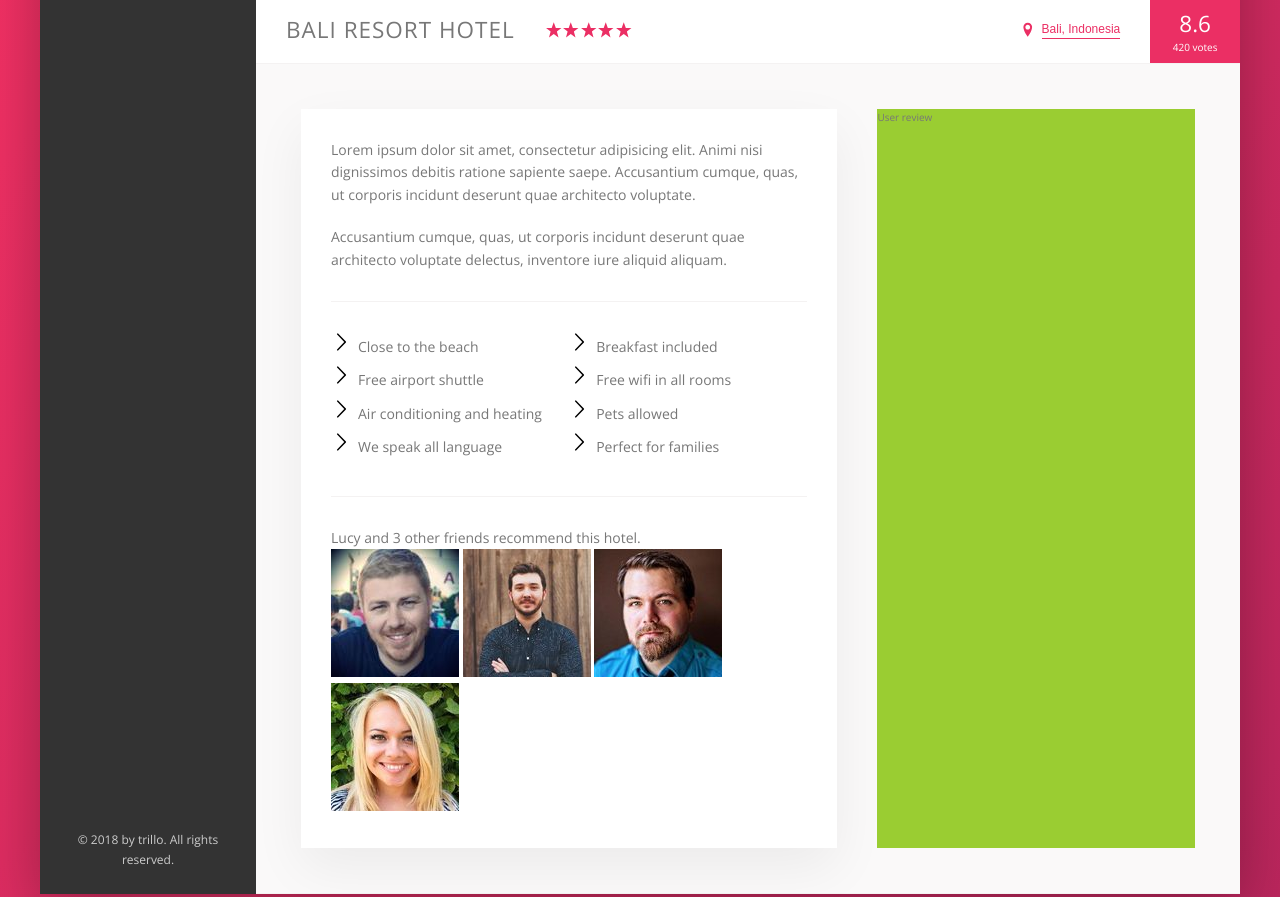
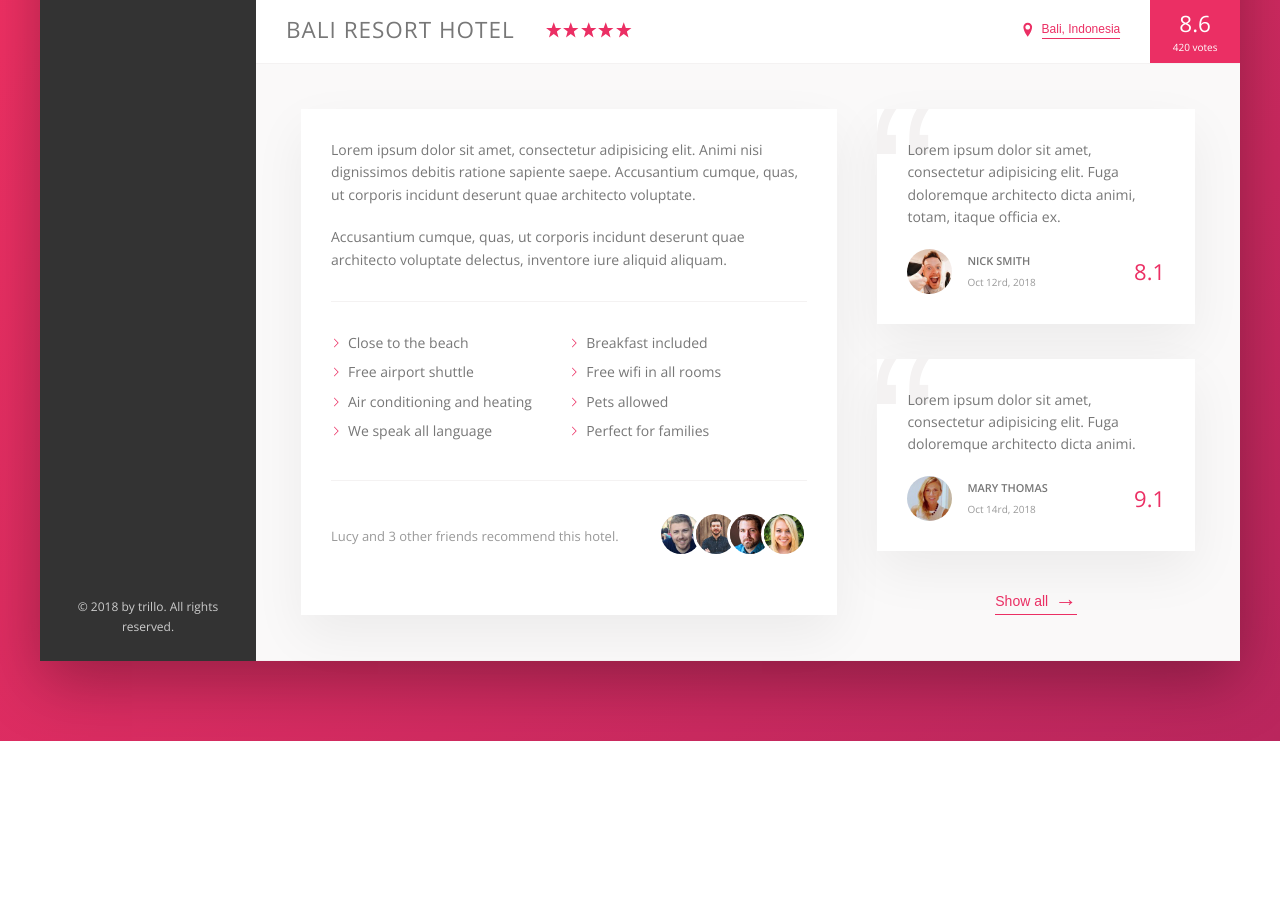
Before and after one commit to vallendito/trillo-flex-sass, a website: page index.html in a window 1280 px wide. Shown: the part 538-1435 px from the top of the page. After the commit the page ends 1279 px from the top, so only its background shows below. Drawn offline with nearby package versions, Linux system fonts and the light colour scheme.

Commit message:
add testimoni and style

```diff
--- a/index.html
+++ b/index.html
@@ -176,7 +176,37 @@
                         </div>
 
                         <div class="user-reviews">
-                            User review
+
+                            <figure class="review">
+                                <blockquote class="review__text">
+                                    Lorem ipsum dolor sit amet, consectetur adipisicing elit. Fuga doloremque architecto dicta animi, totam, itaque officia ex.
+                                </blockquote>
+                                <figcaption class="review__user">
+                                    <img src="img/user-1.jpg" alt="User 1" class="review__photo">
+                                    <div class="review__user-box">
+                                        <p class="review__user-name">Nick Smith</p>
+                                        <p class="review__user-date">Oct 12rd, 2018 </p>
+                                    </div>
+                                    <div class="review__rating">8.1</div>
+                                </figcaption>
+                            </figure>
+
+                            <figure class="review">
+                                <blockquote class="review__text">
+                                    Lorem ipsum dolor sit amet, consectetur adipisicing elit. Fuga doloremque architecto dicta animi.
+                                </blockquote>
+                                <figcaption class="review__user">
+                                    <img src="img/user-2.jpg" alt="User 2" class="review__photo">
+                                    <div class="review__user-box">
+                                        <p class="review__user-name">Mary Thomas</p>
+                                        <p class="review__user-date">Oct 14rd, 2018 </p>
+                                    </div>
+                                    <div class="review__rating">9.1</div>
+                                </figcaption>
+                            </figure>
+
+                            <button class="btn-inline">Show all <span>&rarr;</span></button>
+
                         </div>
                     </div>
                 </main>
--- a/sass/_components.scss
+++ b/sass/_components.scss
@@ -282,9 +282,20 @@
     cursor: pointer;
     transition: all .2s;
 
+    & span {
+        font-size: 2.2rem;
+        margin-left: 3px;
+        transition: margin-left .2s;
+    }
+
     &:hover {
         color: var(--color-grey-dark-1);
+
+        span {
+            margin-left: 8px;
+        }
     }
+
     &:focus {
         outline: none;
         animation: pulsate 1s infinite;
@@ -336,12 +347,116 @@
     &__item::before {
         content: "";
         display: inline-block;
-        height: 2rem;
-        width: 2rem;
+        height: 1rem;
+        width: 1rem;
         margin-right: .7rem;
-        background-image: url(../img/chevron-thin-right.svg);
+
+        // older browser
+        // background-image: url(../img/chevron-thin-right.svg);
+        // background-size: cover;
+
+        // Newer browser - masks
+        background-color: var(--color-primary);
+        -webkit-mask-image: url(../img/chevron-thin-right.svg);
+        -webkit-mask-size: cover;
+        mask-image: url(../img/chevron-thin-right.svg);
+        mask-size: cover;
     }
 }
 
 /////////////////////////
 // RECOOMEND
+.recommend {
+    font-size: 1.3rem;
+    color: var(--color-grey-dark-3);
+
+    display: flex;
+    align-items: center;
+
+    &__count {
+        margin-right: auto;
+    }
+
+    &__friends {
+
+    }
+
+
+    &__photo {
+        box-sizing: content-box;
+        height: 4rem;
+        width: 4rem;
+        border-radius: 50%;
+        border: 3px solid #fff;
+
+        &:not(:last-child) {
+            margin-right: -1.5rem;
+        }
+    }
+}
+
+
+/////////////////////////
+// Review
+
+.review {
+
+    background-color: #fff;
+    box-shadow: var(--shadow-light);
+    padding: 3rem;
+    margin-bottom: 3.5rem;
+    position: relative;
+    overflow: hidden;
+
+    &__text {
+        margin-bottom: 2rem;
+        z-index: 10;
+        position: relative;
+    }
+
+    &__user {
+        display: flex;
+        align-items: center;
+    }
+
+    &__photo {
+        height: 4.5rem;
+        width: 4.5rem;
+        border-radius: 50%;
+        margin-right: 1.5rem;
+    }
+
+    &__user-box {
+        margin-right: auto;
+    }
+
+    &__user-name {
+        font-size: 1.1rem;
+        font-weight: 600;
+        text-transform: uppercase;
+        margin-bottom: .4rem;
+    }
+
+    &__user-date {
+        font-size: 1rem;
+        color: var(--color-grey-dark-3);
+    }
+
+    &__rating {
+        color: var(--color-primary);
+        font-size: 2.2rem;
+        font-weight: 300;
+    }
+
+    &::before {
+        content: "\201C";
+        position: absolute;
+        top: -3.09rem;
+        left: -.8rem;
+        font-size: 20rem;
+        line-height: 1;
+        color: var(--color-grey-light-2);
+        font-family: sans-serif;
+        z-index: 1;
+    }
+}
--- a/sass/_layout.scss
+++ b/sass/_layout.scss
@@ -38,6 +38,7 @@
 }
 
 .detail {
+    font-size: 1.4rem;
     display: flex;
     padding: 4.5rem;
     background-color: var(--color-grey-light-1);
@@ -45,7 +46,6 @@
 }
 
 .description {
-    font-size: 1.4rem;
     background-color: #fff;
     box-shadow: var(--shadow-light);
     padding: 3rem;
@@ -55,6 +55,9 @@
 }
 
 .user-reviews {
-    background-color: yellowgreen;
     flex: 1;
+
+    display: flex;
+    flex-direction: column;
+    align-items: center;
 }
```
Also changed, not shown: css/style.css.
